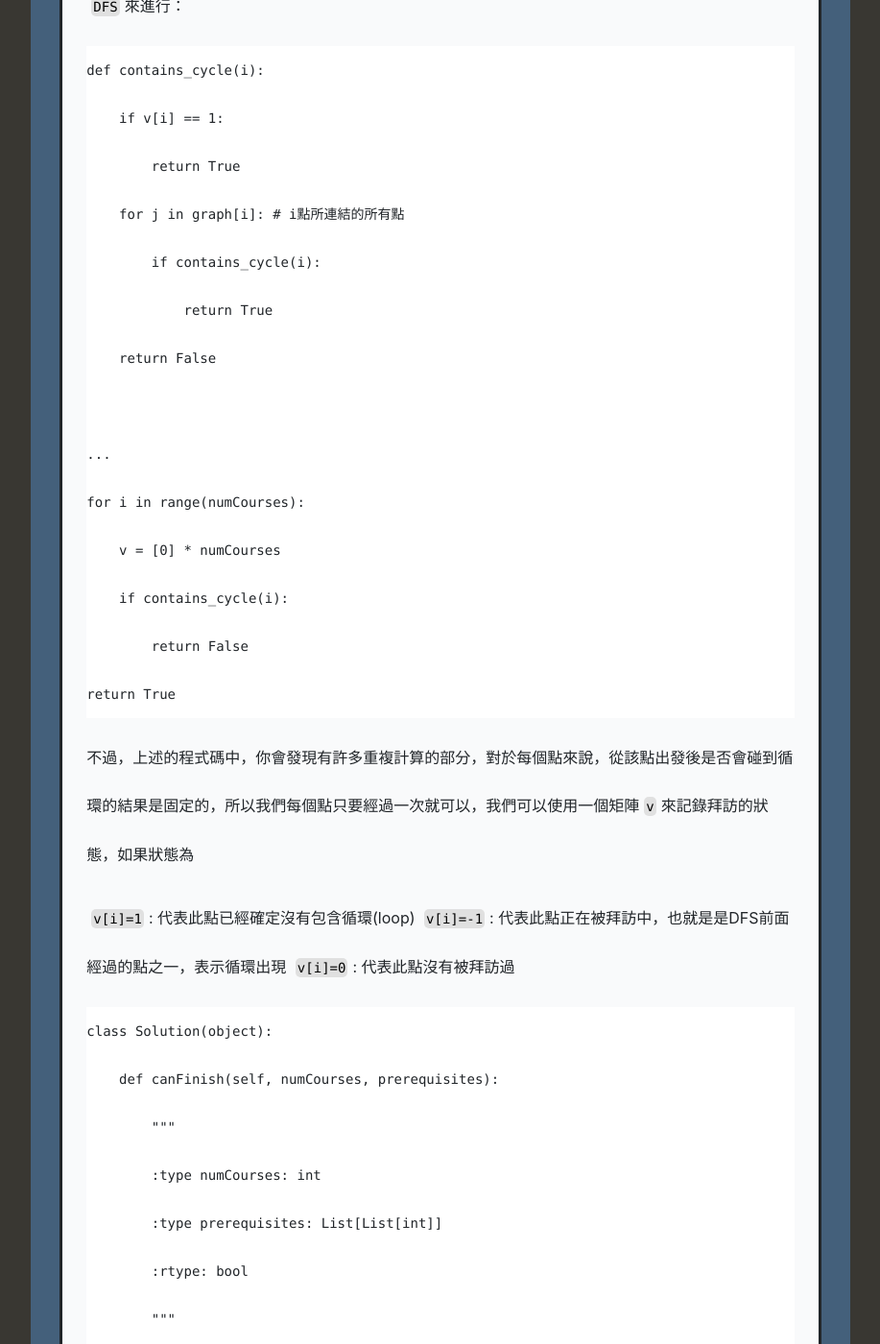
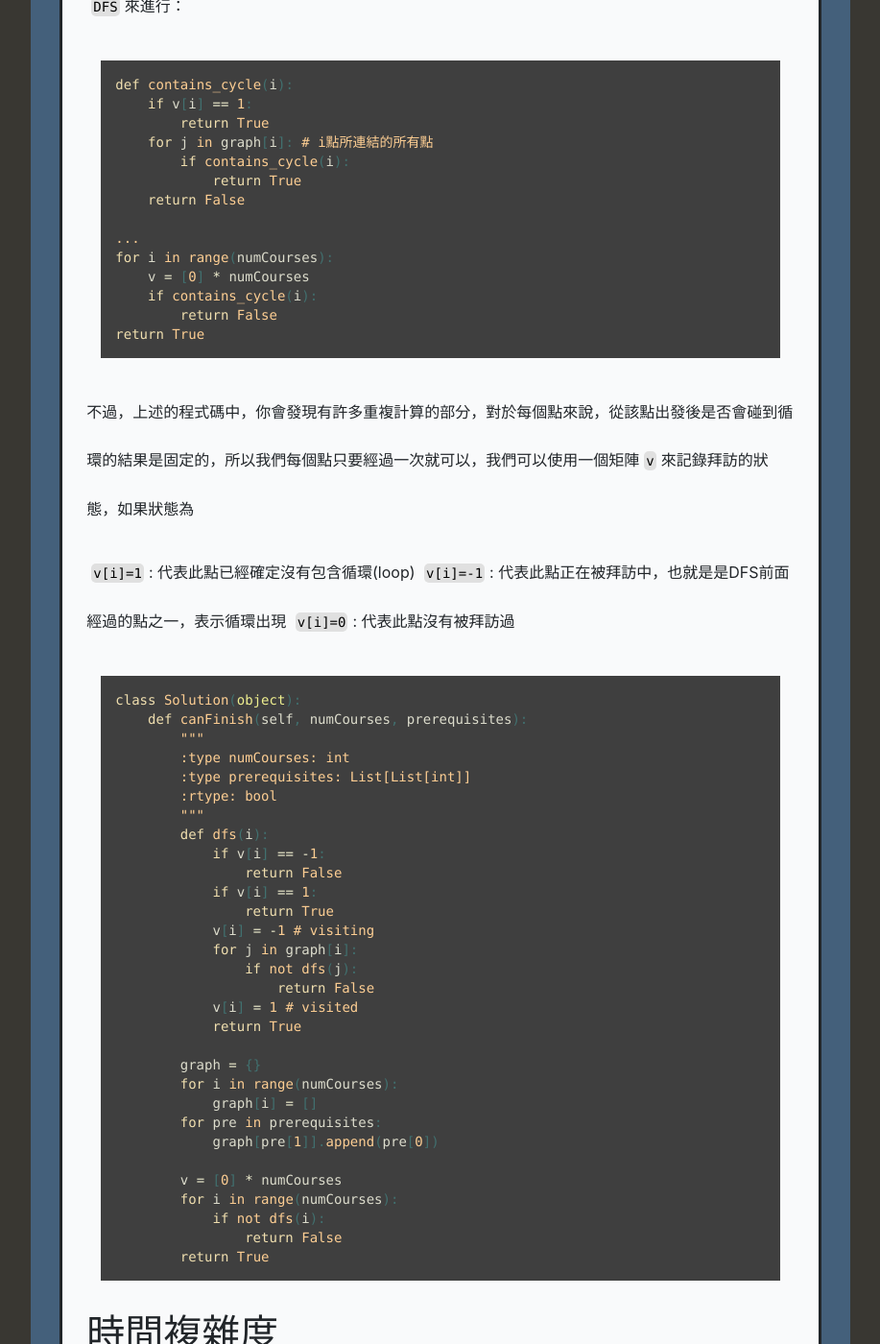
Before and after one commit to catxcoders/catxcoders.github.io, a Jekyll site: the page built from _posts/2023-05-26-207-Course-Schedule.markdown, in a window 1280 px wide and 1400 px high, scrolled down 880 px. Shown: the whole window at 96% size, without its empty margins (181-1098 px from the left). Built offline with Jekyll 4.4.1, drawn with Linux system fonts in a browser that asks for light colours; nearby versions of some CDN libraries; formulas are drawn with MathJax 3; some of the changed text lies outside the part shown.

Commit message:
Add 207.

````diff
--- a/_posts/2023-05-26-207-Course-Schedule.markdown
+++ b/_posts/2023-05-26-207-Course-Schedule.markdown
@@ -21,7 +21,7 @@ excerpt_separator: <!--more-->
 
 我們如果從每個點都走到盡頭，而沒有循環出現的話，那這個圖就沒有循環，於是我們可以想出使用`DFS`來進行：
 
-```python=
+```python
 def contains_cycle(i):
     if v[i] == 1:
         return True
@@ -44,7 +44,7 @@ return True
 `v[i]=-1`: 代表此點正在被拜訪中，也就是是DFS前面經過的點之一，表示循環出現
 `v[i]=0`: 代表此點沒有被拜訪過
 
-```python=
+```python
 class Solution(object):
     def canFinish(self, numCourses, prerequisites):
         """
````
